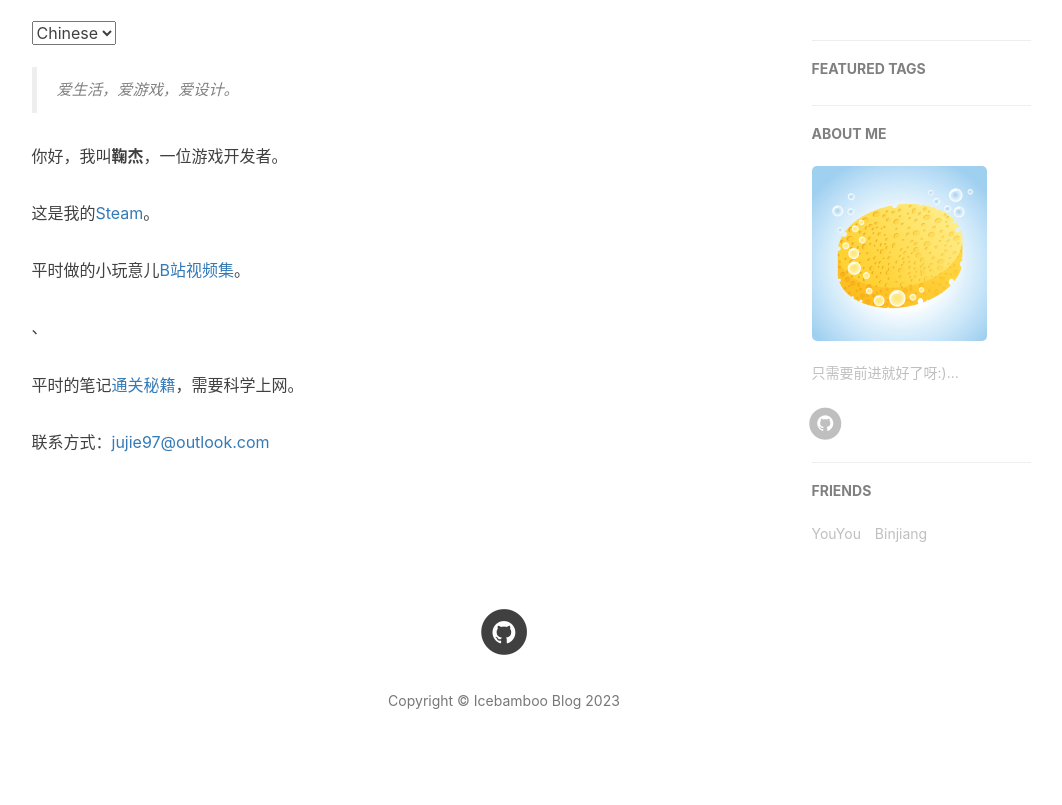
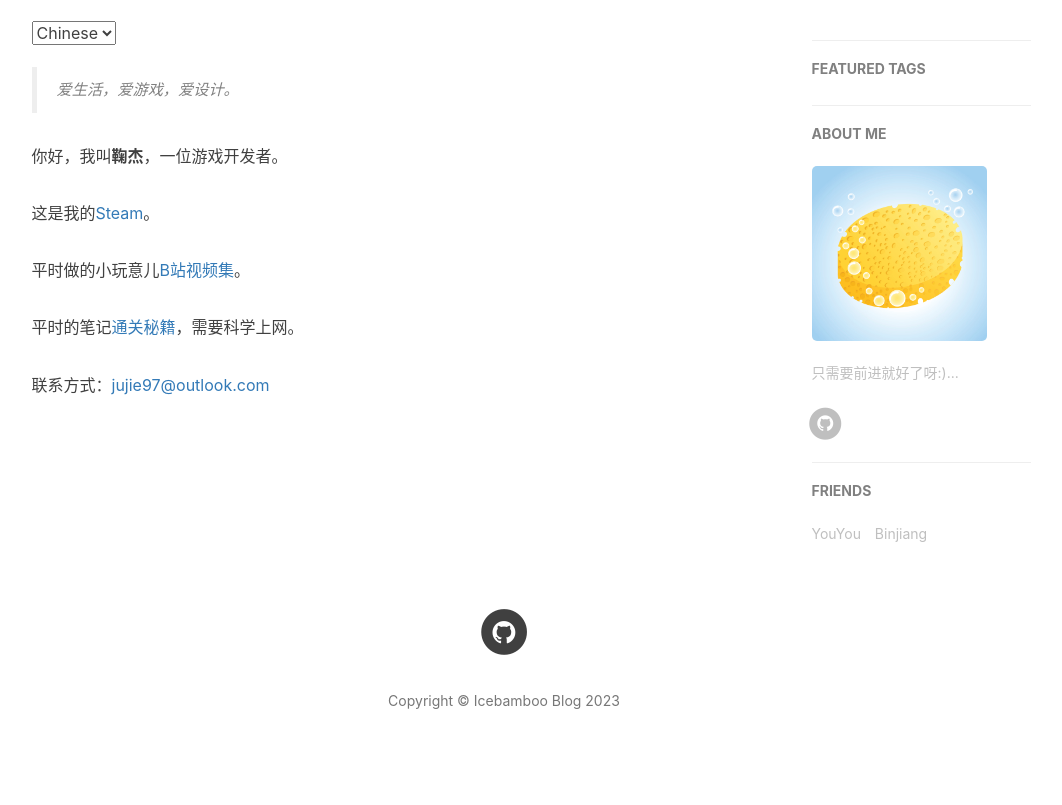
Before and after one commit to icebamboo97/icebamboo97.github.io, a Jekyll site: the page built from about.html, in a window 1280 px wide. Shown: the part 418-1223 px from the top of the page, without its empty margins (136-1198 px from the left). Built offline with Jekyll 4.4.1, drawn with Linux system fonts in a browser that asks for light colours; nearby versions of some CDN libraries; comment, search, counter and statistics services are not loaded.

Commit message:
调整自我介绍

```diff
--- a/about.html
+++ b/about.html
@@ -20,7 +20,7 @@ header-img: "img/about-bg.jpg"
 
     <p>这是我的<a href="https://steamcommunity.com/id/271093251/" target="_blank">Steam</a>。</p>
 
-    <p>平时做的小玩意儿<a href="https://www.bilibili.com/list/6295652?sid=3583999&desc=1&oid=469485263&bvid=BV1A5411973C" target="_blank">B站视频集</a>。</p>、
+    <p>平时做的小玩意儿<a href="https://www.bilibili.com/list/6295652?sid=3583999&desc=1&oid=469485263&bvid=BV1A5411973C" target="_blank">B站视频集</a>。</p>
 
     <p>平时的笔记<a href="https://1drv.ms/o/s!BCVanskUc0xBqpoL5mw5xeIciwVzAA?e=VdgiLhg390WJgw6nZT-Hng&at=9" target="_blank">通关秘籍</a>，需要科学上网。</p>
 
```
